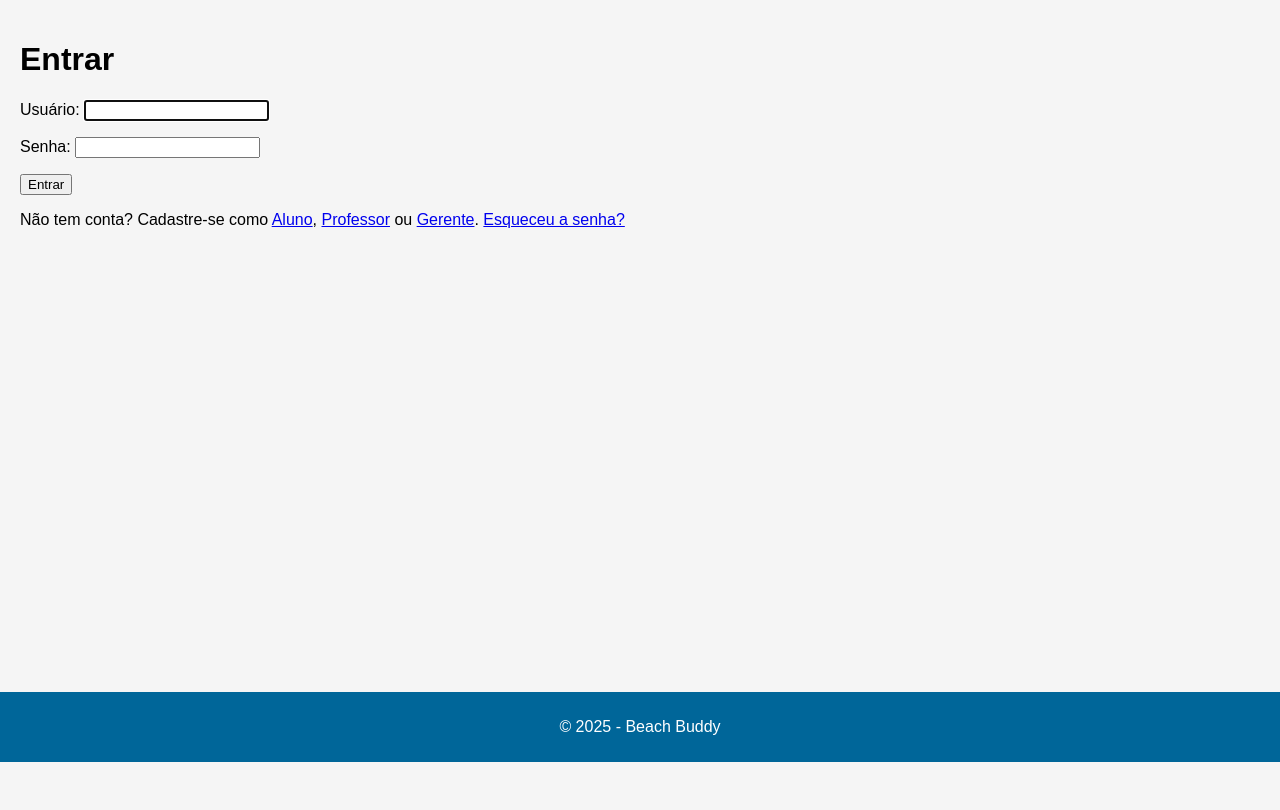
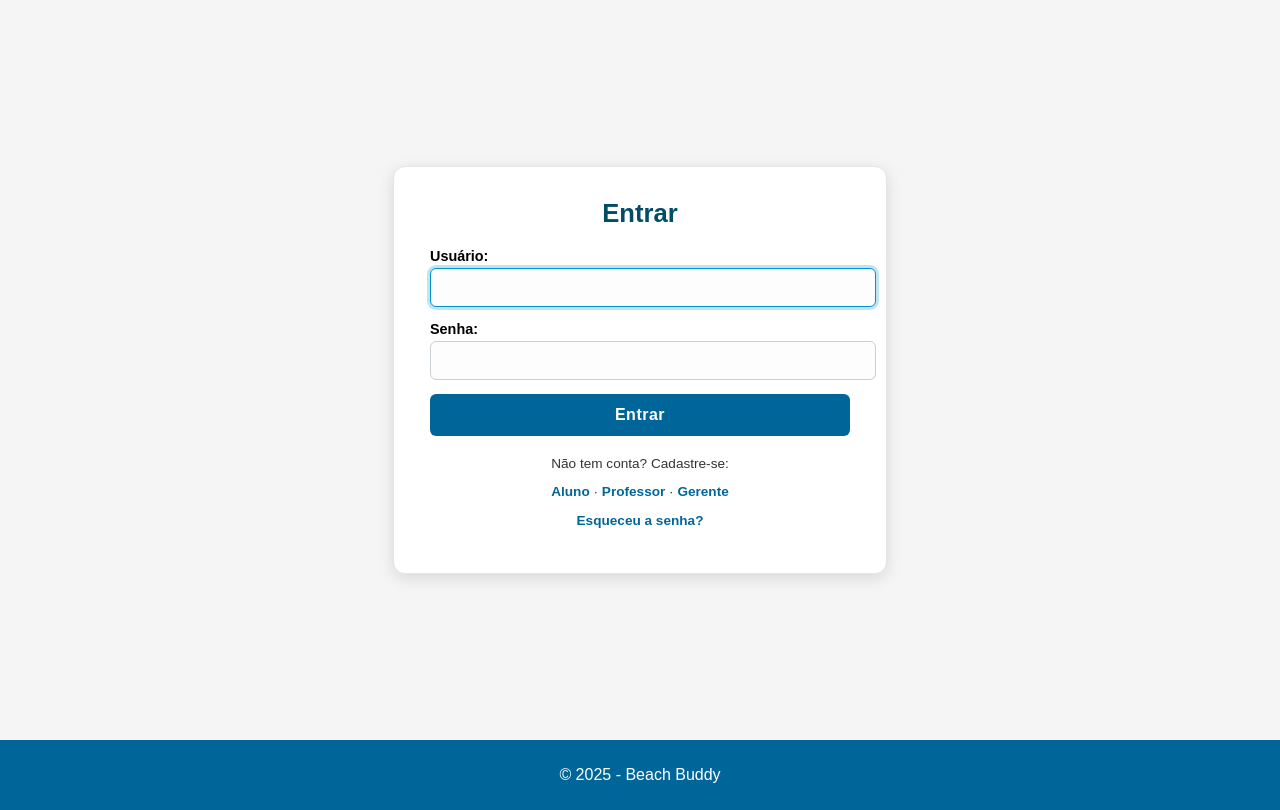
Before and after one commit to anaclaragalvao/BeachBuddy, a Django app: page /accounts/login/ in a window 1280 px wide. Shown: the part 38-848 px from the top of the page. Before the commit the page ends 800 px from the top, so only its background shows below. Run offline with Django 4.2, Linux system fonts and the light colour scheme.

Commit message:
fix: melhorar a aparencia do login e cadastro

```diff
--- a/ct_praia/main/static/css/style.css
+++ b/ct_praia/main/static/css/style.css
@@ -7,7 +7,6 @@ body {
     margin: 0;
     padding: 0;
     background: #f5f5f5;
-    /* Layout para manter o footer no fundo quando o conteúdo é curto */
     min-height: 100vh;
     display: flex;
     flex-direction: column;
@@ -29,9 +28,117 @@ nav a {
 
 main {
     padding: 20px;
-    flex: 1; /* Ocupa o espaço disponível empurrando o footer para baixo */
+    flex: 1;
 }
 
 footer {
-    margin-top: auto; /* Garante que fique no final da coluna */
+    margin-top: auto;
 }
+
+/* ==== Auth pages ==== */
+.auth-page {
+    display: flex;
+    align-items: center;
+    justify-content: center;
+    /* ocupa a altura menos header e footer aproximados */
+    min-height: calc(100vh - 140px);
+    padding: 20px;
+}
+
+.auth-card {
+    background: #ffffff;
+    width: 100%;
+    max-width: 420px;
+    padding: 32px 36px;
+    border-radius: 12px;
+    box-shadow: 0 4px 16px rgba(0,0,0,0.12);
+    border: 1px solid #e2e6ea;
+}
+
+.auth-card h1 {
+    margin-top: 0;
+    margin-bottom: 20px;
+    font-size: 1.6rem;
+    text-align: center;
+    color: #004d66;
+}
+
+.auth-card form p { /* cada campo no as_p vira um <p> */
+    margin: 0 0 14px;
+}
+
+.auth-card label {
+    font-weight: 600;
+    display: block;
+    margin-bottom: 4px;
+    font-size: 0.9rem;
+}
+
+.auth-card input[type="text"],
+.auth-card input[type="email"],
+.auth-card input[type="password"],
+.auth-card input[type="number"],
+.auth-card select {
+    width: 100%;
+    padding: 10px 12px;
+    border: 1px solid #c8d0d6;
+    border-radius: 6px;
+    font-size: 0.95rem;
+    background: #fdfdfd;
+    transition: border-color .2s, box-shadow .2s;
+}
+
+.auth-card input:focus, .auth-card select:focus {
+    outline: none;
+    border-color: #0094cc;
+    box-shadow: 0 0 0 3px rgba(0,148,204,0.25);
+}
+
+.auth-card button[type="submit"],
+.auth-card .btn-submit {
+    width: 100%;
+    background: #006699;
+    color: #fff;
+    border: none;
+    padding: 12px 16px;
+    font-size: 1rem;
+    border-radius: 6px;
+    cursor: pointer;
+    font-weight: 600;
+    letter-spacing: 0.5px;
+    transition: background .2s, transform .1s;
+}
+
+.auth-card button[type="submit"]:hover,
+.auth-card .btn-submit:hover {
+    background: #00557d;
+}
+
+.auth-card button[type="submit"]:active,
+.auth-card .btn-submit:active {
+    transform: translateY(1px);
+}
+
+.auth-alt-links {
+    margin-top: 20px;
+    font-size: 0.85rem;
+    text-align: center;
+    color: #333;
+}
+
+.auth-alt-links a {
+    color: #006699;
+    font-weight: 600;
+    text-decoration: none;
+}
+
+.auth-alt-links a:hover {
+    text-decoration: underline;
+}
+
+@media (max-width: 520px) {
+    .auth-card {
+        padding: 28px 26px;
+        margin: 0 10px;
+    }
+}
--- a/ct_praia/main/templates/registration/login.html
+++ b/ct_praia/main/templates/registration/login.html
@@ -2,16 +2,23 @@
 {% load static %}
 {% block title %}Entrar{% endblock %}
 {% block content %}
+<div class="auth-page">
+  <div class="auth-card">
     <h1>Entrar</h1>
-<form method="post">
+    <form method="post" novalidate>
         {% csrf_token %}
         {{ form.as_p }}
         <button type="submit">Entrar</button>
     </form>
-<p>Não tem conta? Cadastre-se como
-    <a href="{% url 'signup_aluno' %}">Aluno</a>,
-    <a href="{% url 'signup_professor' %}">Professor</a> ou
-    <a href="{% url 'signup_gerente' %}">Gerente</a>.
-    <a href="{% url 'password_reset' %}">Esqueceu a senha?</a>
+    <div class="auth-alt-links">
+        <p>Não tem conta? Cadastre-se:</p>
+        <p>
+            <a href="{% url 'signup_aluno' %}">Aluno</a> ·
+            <a href="{% url 'signup_professor' %}">Professor</a> ·
+            <a href="{% url 'signup_gerente' %}">Gerente</a>
         </p>
+        <p><a href="{% url 'password_reset' %}">Esqueceu a senha?</a></p>
+    </div>
+  </div>
+</div>
 {% endblock %}
--- a/ct_praia/main/templates/registration/signup_aluno.html
+++ b/ct_praia/main/templates/registration/signup_aluno.html
@@ -1,11 +1,17 @@
 {% extends "base.html" %}
 {% block title %}Cadastro de Aluno{% endblock %}
 {% block content %}
+<div class="auth-page">
+    <div class="auth-card">
         <h1>Cadastro de Aluno</h1>
         <form method="post" novalidate>
                 {% csrf_token %}
                 {{ form.as_p }}
                 <button type="submit">Criar conta</button>
         </form>
+        <div class="auth-alt-links">
                 <p>Já tem conta? <a href="{% url 'login' %}">Entrar</a></p>
+        </div>
+    </div>
+</div>
 {% endblock %}
--- a/ct_praia/main/templates/registration/signup_gerente.html
+++ b/ct_praia/main/templates/registration/signup_gerente.html
@@ -1,11 +1,17 @@
 {% extends "base.html" %}
 {% block title %}Cadastro de Gerente{% endblock %}
 {% block content %}
+<div class="auth-page">
+    <div class="auth-card">
         <h1>Cadastro de Gerente</h1>
         <form method="post" novalidate>
                 {% csrf_token %}
                 {{ form.as_p }}
                 <button type="submit">Criar conta</button>
         </form>
+        <div class="auth-alt-links">
                 <p>Já tem conta? <a href="{% url 'login' %}">Entrar</a></p>
+        </div>
+    </div>
+</div>
 {% endblock %}
--- a/ct_praia/main/templates/registration/signup_professor.html
+++ b/ct_praia/main/templates/registration/signup_professor.html
@@ -1,11 +1,17 @@
 {% extends "base.html" %}
 {% block title %}Cadastro de Professor{% endblock %}
 {% block content %}
+<div class="auth-page">
+    <div class="auth-card">
         <h1>Cadastro de Professor</h1>
         <form method="post" novalidate>
                 {% csrf_token %}
                 {{ form.as_p }}
                 <button type="submit">Criar conta</button>
         </form>
+        <div class="auth-alt-links">
                 <p>Já tem conta? <a href="{% url 'login' %}">Entrar</a></p>
+        </div>
+    </div>
+</div>
 {% endblock %}
```
Also changed, not shown: ct_praia/db.sqlite3. Lines whose indentation alone changed are shown as unchanged.
